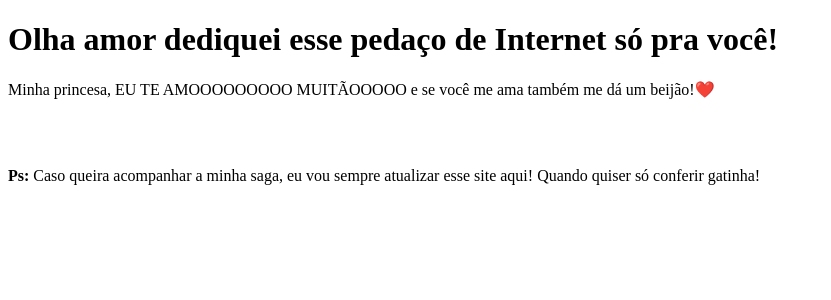
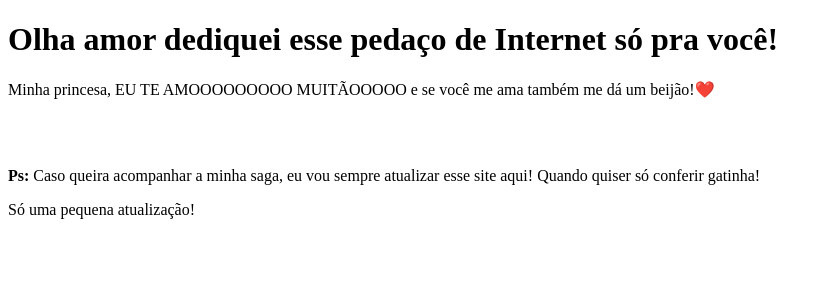
Before and after one commit to PedroLung/si-tabnews, a Next.js app: page / in a window 1280 px wide. Shown: the top 300 px of the page, without its empty margins (0-831 px from the left). Built offline with nearby package versions, Linux system fonts and the light colour scheme.

Commit message:
atualizar a pagina de home

```diff
--- a/pages/index.js
+++ b/pages/index.js
@@ -12,6 +12,7 @@ function Home() {
         <strong>Ps:</strong> Caso queira acompanhar a minha saga, eu vou sempre
         atualizar esse site aqui! Quando quiser só conferir gatinha!
       </p>
+      <p>Só uma pequena atualização!</p>
     </div>
   );
 }
```
